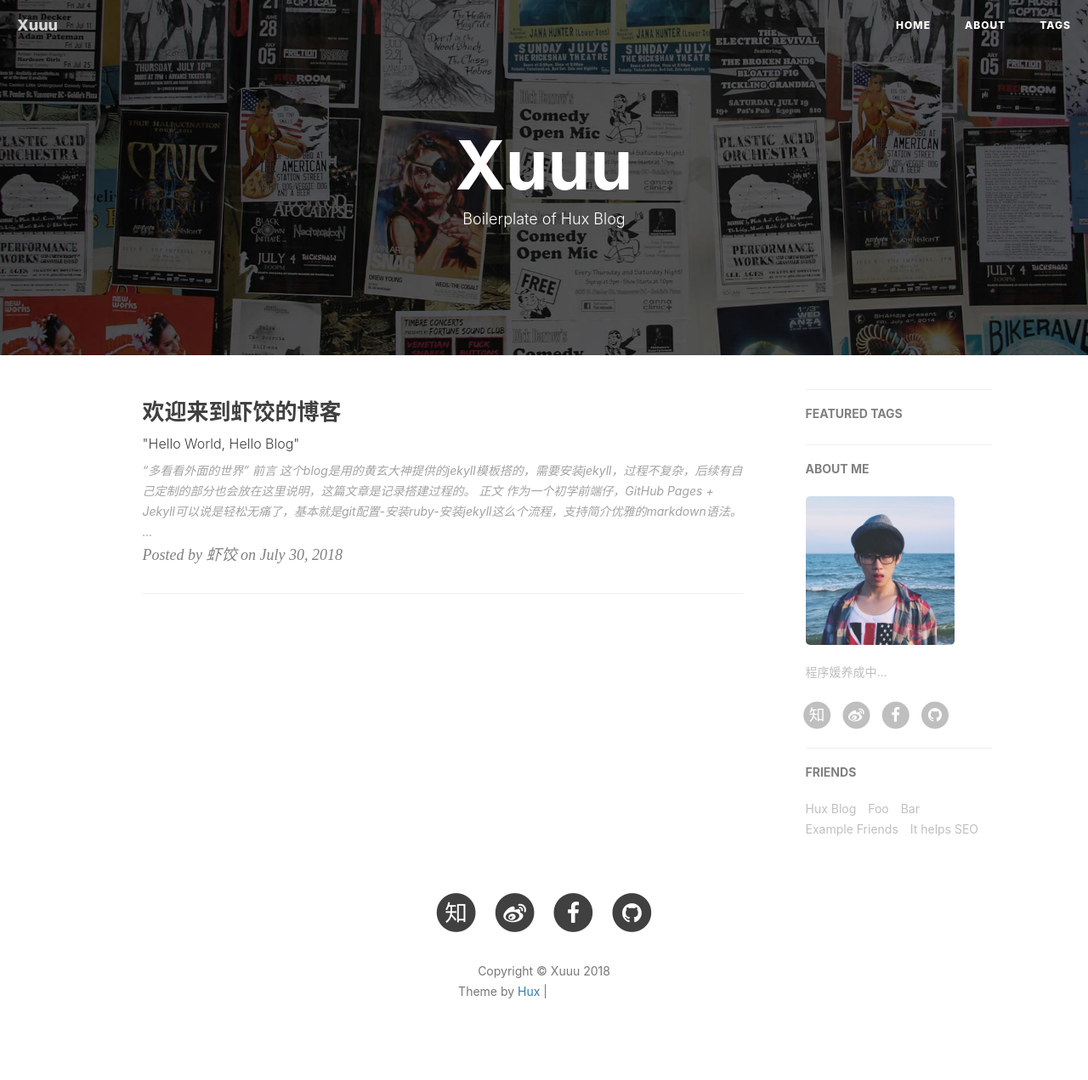
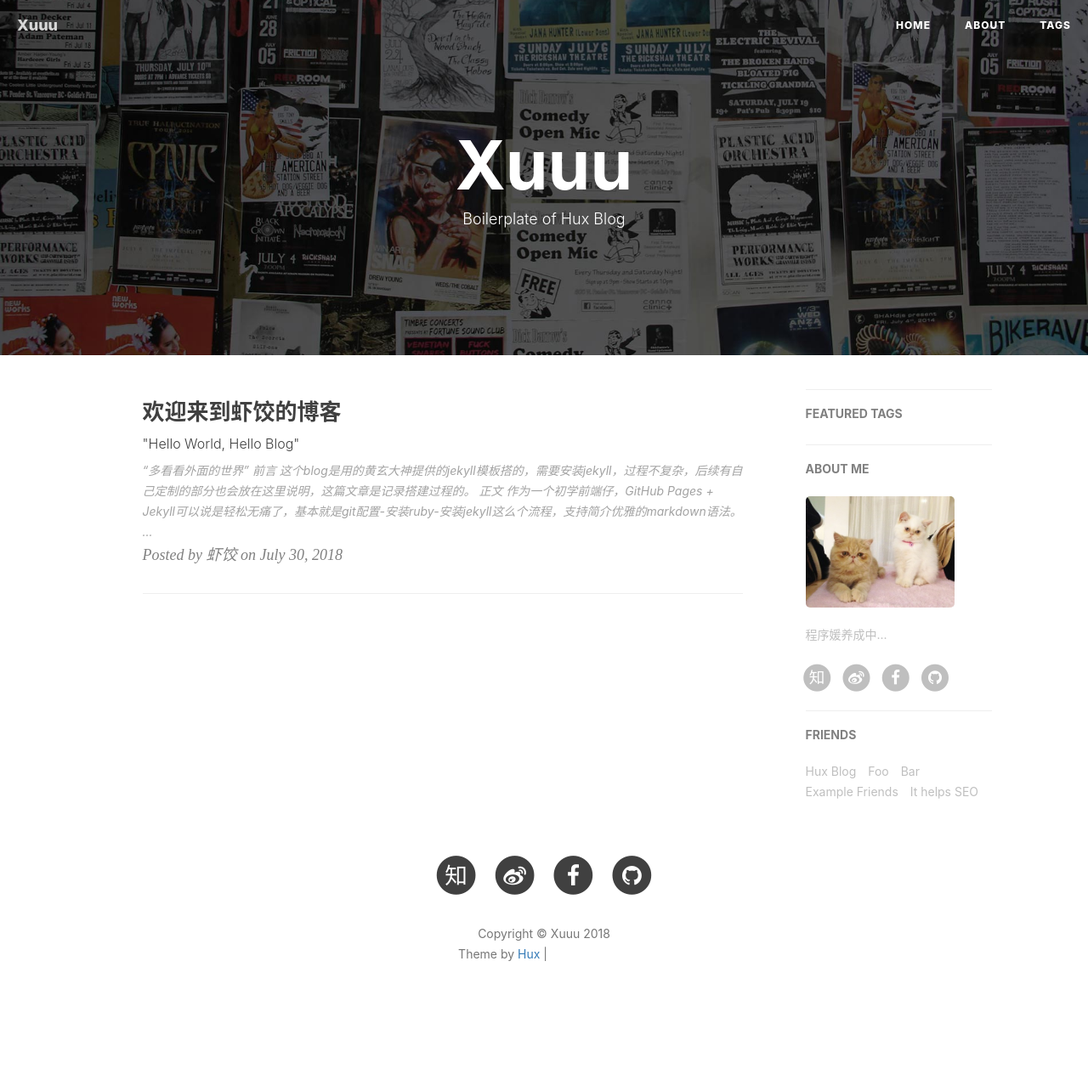
Before and after one commit to liuqingHe/liuqing.github.io, a Jekyll site: the page built from index.html, in a window 1280 px wide. Shown: the whole page at 85% size. Built offline with Jekyll 4.4.1, drawn with Linux system fonts in a browser that asks for light colours; nearby versions of some CDN libraries; the list of posts is cut into pages by our own code; comment, search, counter and statistics services are not loaded; after the commit the page ends 1227 px from its top, so only the background shows below that; grey boxes are pictures that could not be loaded.

Commit message:
一些修改

```diff
--- a/_config.yml
+++ b/_config.yml
@@ -69,7 +69,7 @@ ga_domain: huangxuan.me
 # Sidebar settings
 sidebar: true                           # whether or not using Sidebar.
 sidebar-about-description: "程序媛养成中..."
-sidebar-avatar: /img/avatar-hux.jpg      # use absolute URL, seeing it's used in both `/` and `/about/`
+sidebar-avatar: /img/photo-xuuu.jpg      # use absolute URL, seeing it's used in both `/` and `/about/`
 
 
 
```
Also changed, not shown: img/avatar-hux.jpg (deleted), img/photo-xuuu.jpg (added).
